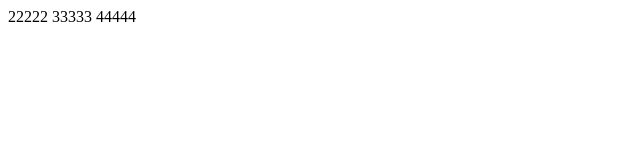
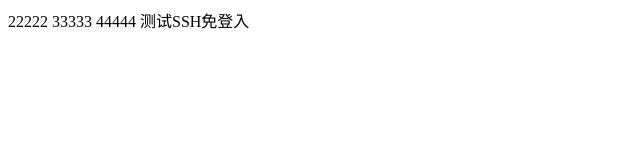
Before and after one commit to q20110806/git-demo, a plain HTML site: page index.html in a window 1280 px wide. Shown: the whole page, without its empty margins (0-640 px from the left). Drawn offline with Linux system fonts and the light colour scheme.

Commit message:
ssh免登入测试

```diff
--- a/index.html
+++ b/index.html
@@ -8,5 +8,6 @@
 		22222
 		33333
 		44444
+		测试SSH免登入
 	</body>
 </html>
```
